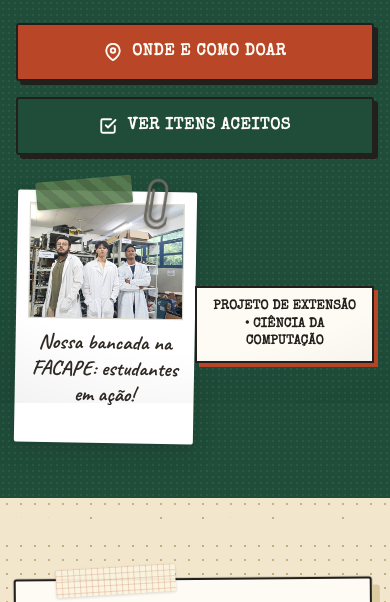
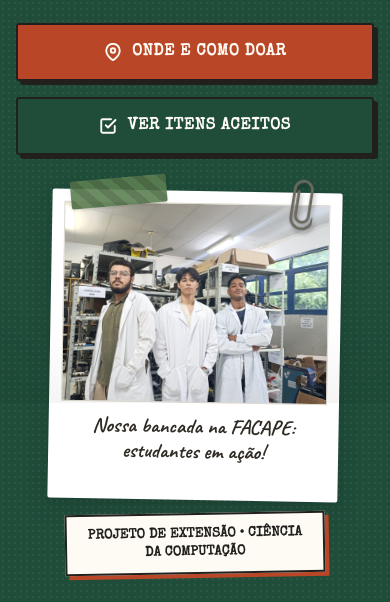
Before and after one commit to MLucasRosaG/recom-coleta, a plain HTML site: page index.html in a window 390 px wide. Shown: the part 441-1043 px from the top of the page. Drawn offline with nearby package versions, Linux system fonts and the light colour scheme.

Commit message:
fix(mobile): centralizacao da etiqueta da foto inicial e botao do maps

```diff
--- a/index.html
+++ b/index.html
@@ -417,31 +417,31 @@
     .hero-collage {
       position: relative;
       display: flex;
+      flex-direction: column;
+      align-items: center;
       justify-content: center;
-      align-items: center;
-      min-height: 380px;
+      min-height: auto;
     }
     .hero-polaroid-main {
-      width: min(340px, 90%);
-      transform: rotate(2.5deg);
+      width: min(340px, 92%);
+      transform: rotate(1.5deg);
       z-index: 3;
     }
     .hero-scrap-badge {
-      position: absolute;
-      bottom: -16px;
-      left: 0;
       background: var(--marfim);
       color: var(--tinta);
-      padding: 10px 16px;
+      padding: 10px 18px;
       border: 2px solid var(--tinta);
       box-shadow: 4px 4px 0 var(--terracota);
-      transform: rotate(-5deg);
+      transform: rotate(-2deg);
       font-family: var(--font-typewriter);
-      font-size: 0.82rem;
+      font-size: 0.85rem;
       font-weight: 700;
       z-index: 5;
-      max-width: 220px;
+      margin-top: -14px;
+      text-align: center;
       line-height: 1.35;
+      max-width: 280px;
     }
 
     /* ==========================================================================
@@ -1006,9 +1006,9 @@
       .hero-actions { width: 100%; flex-direction: column; align-items: stretch; }
       .hero-actions .btn-tag { width: 100%; }
 
-      .hero-collage { min-height: auto; width: 100%; }
-      .hero-polaroid-main { width: 100%; max-width: 300px; transform: rotate(1deg); }
-      .hero-scrap-badge { position: relative; bottom: auto; left: auto; margin-top: 14px; max-width: 100%; text-align: center; transform: none; }
+      .hero-collage { min-height: auto; width: 100%; display: flex; flex-direction: column; align-items: center; }
+      .hero-polaroid-main { width: 100%; max-width: 290px; transform: rotate(1deg); }
+      .hero-scrap-badge { position: static; margin-top: 12px; max-width: 260px; text-align: center; transform: rotate(-1deg); }
 
       .section-impacto { padding: 44px 0 28px; }
       .note-sheet { padding: 28px 18px 24px; }
@@ -1447,11 +1447,11 @@
                 Dirija-se ao <strong>Bloco de Computação</strong> (área dos laboratórios e coordenação de curso). Siga pelo corredor principal: somos a <strong>última sala do corredor, logo após o Laboratório 8</strong>!
               </div>
 
-              <div style="display: flex; gap: 12px; flex-wrap: wrap; align-items: center;">
+              <div style="display: flex; gap: 12px; flex-wrap: wrap; align-items: center; justify-content: center; margin-top: 18px;">
                 <div class="tag-horario">
                   ⏰ <strong>Horário:</strong> Seg a Sex, 8h–12h e 14h–18h
                 </div>
-                <a href="https://www.google.com/maps/place/FACAPE/@-9.3963162,-40.4770076,16.75z/data=!4m6!3m5!1s0x77370608d9f005f:0xccd0290482fcdd50!8m2!3d-9.3960286!4d-40.4795076!16s%2Fg%2F122tz_32" target="_blank" rel="noopener noreferrer" class="btn-tag" style="padding: 8px 14px; font-size: 0.85rem; background: var(--marfim); color: var(--verde-escuro); border-color: var(--verde-escuro); box-shadow: 2px 2px 0 var(--tinta);">
+                <a href="https://www.google.com/maps/place/FACAPE/@-9.3963162,-40.4770076,16.75z/data=!4m6!3m5!1s0x77370608d9f005f:0xccd0290482fcdd50!8m2!3d-9.3960286!4d-40.4795076!16s%2Fg%2F122tz_32" target="_blank" rel="noopener noreferrer" class="btn-tag" style="padding: 10px 18px; font-size: 0.9rem; background: var(--marfim); color: var(--verde-escuro); border-color: var(--verde-escuro); box-shadow: 2px 2px 0 var(--tinta);">
                   Abrir no Google Maps ↗
                 </a>
               </div>
```
